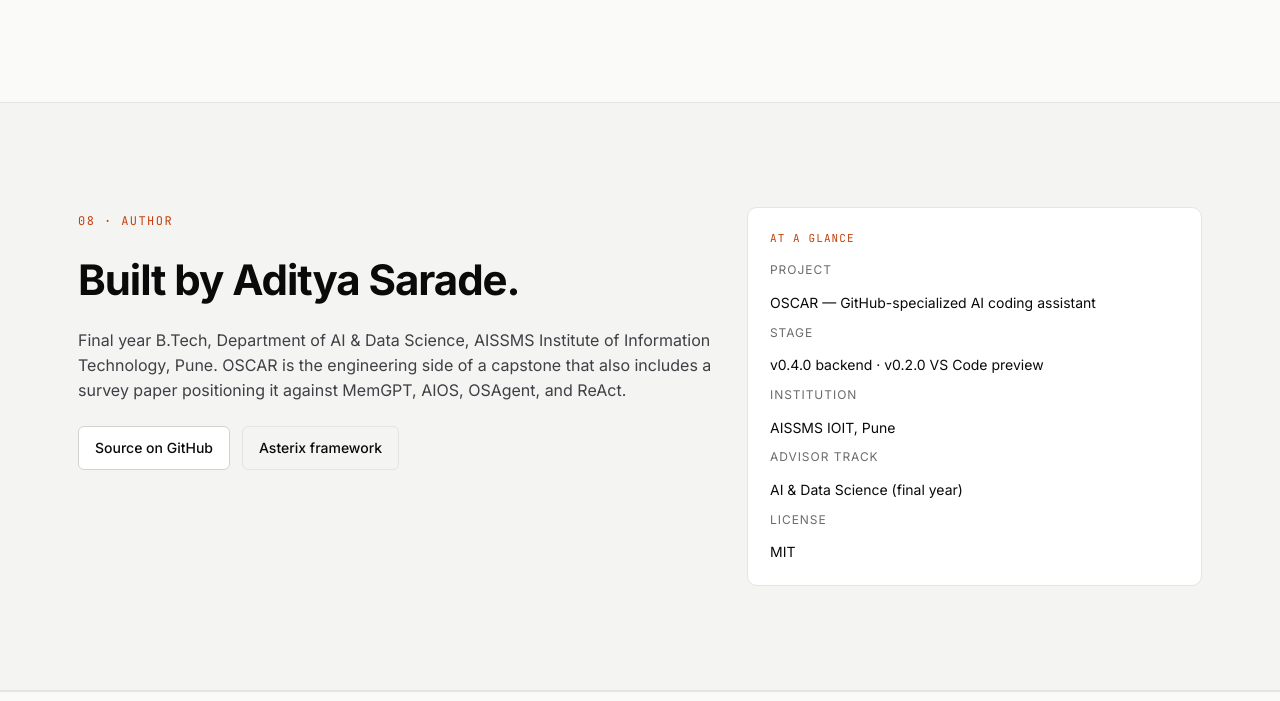
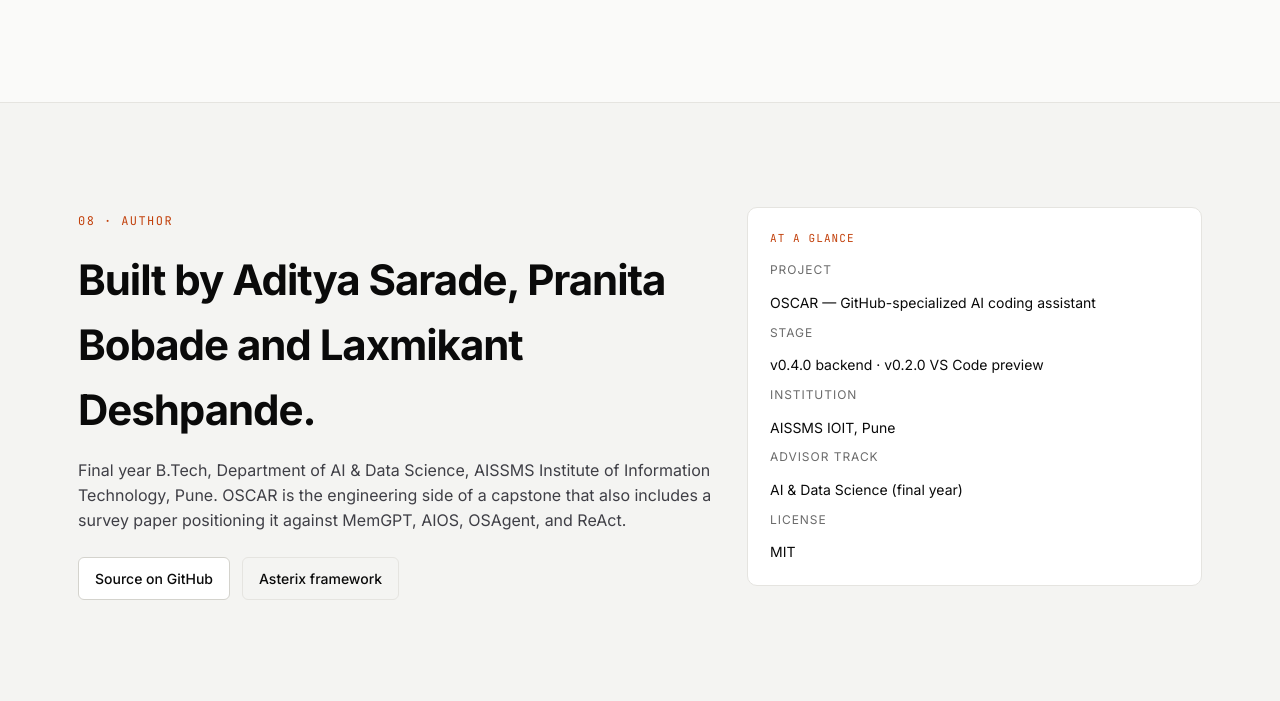
Before and after one commit to adityasarade/OSCAR, a plain HTML site: page website/index.html in a window 1280 px wide. Shown: the part 8299-9000 px from the top of the page. Drawn offline with Linux system fonts and the light colour scheme.

Commit message:
updates in website

```diff
--- a/website/index.html
+++ b/website/index.html
@@ -550,7 +550,7 @@
     <div class="author">
       <div class="author-meta">
         <span class="kicker">08 · Author</span>
-        <h2>Built by Aditya Sarade.</h2>
+        <h2>Built by Aditya Sarade, Pranita Bobade and Laxmikant Deshpande.</h2>
         <p>Final year B.Tech, Department of AI &amp; Data Science, AISSMS Institute of Information Technology, Pune. OSCAR is the engineering side of a capstone that also includes a survey paper positioning it against MemGPT, AIOS, OSAgent, and ReAct.</p>
         <div class="author-links">
           <a class="btn btn-secondary" href="https://github.com/adityasarade/OSCAR" target="_blank" rel="noreferrer noopener">Source on GitHub</a>
```
Also changed, not shown: .claude/settings.local.json, 1 other file.
